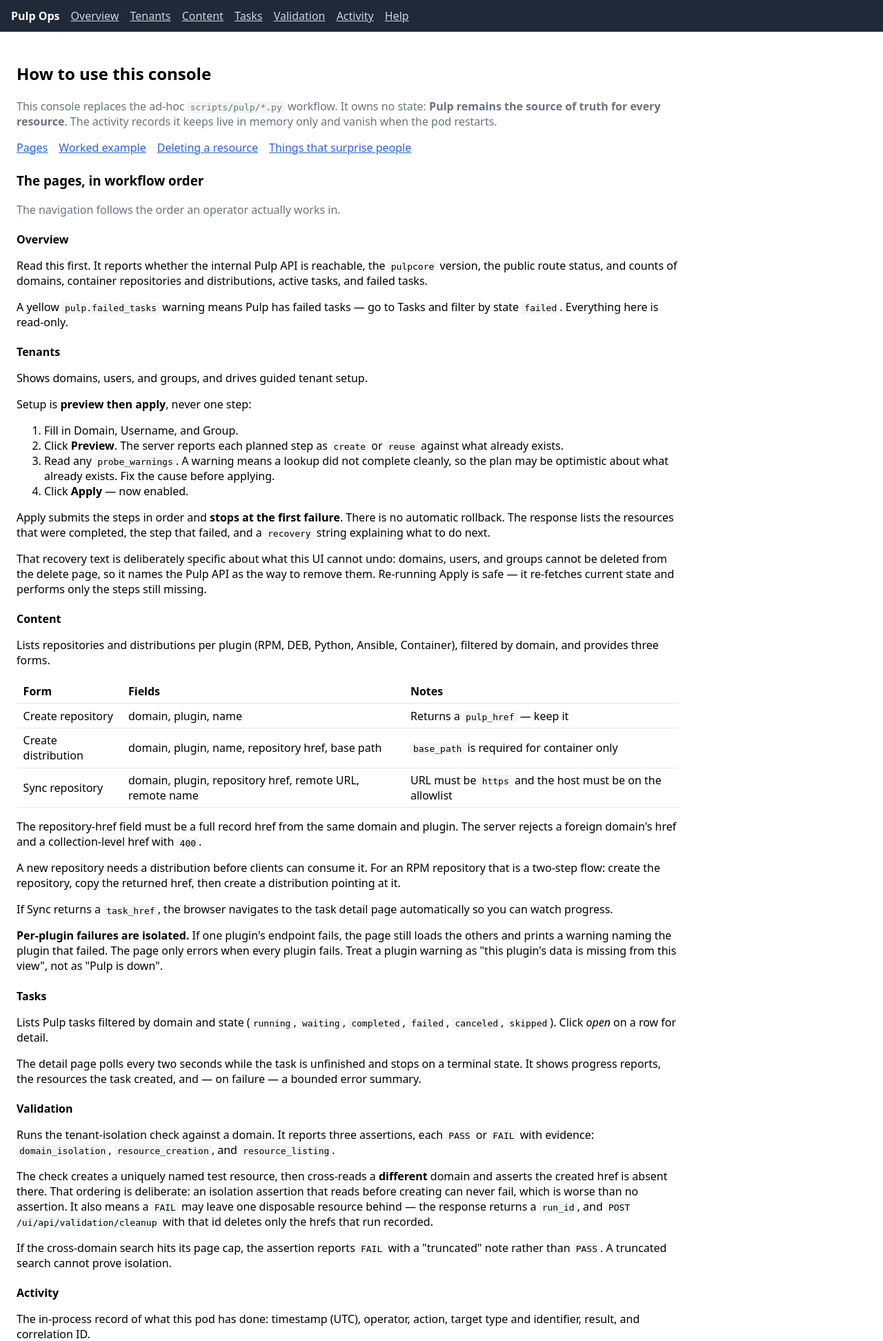
After one commit to wussh/pulp-ui, a Python web app: template app/templates/help.html in a window 1280 px wide. The commit adds this page. Shown: the top 1944 px of the page at 69% size. Run offline with Jinja, Linux system fonts and the light colour scheme; the template is opened without the code that fills it, so the values that code supplies are empty.

Commit message:
feat: add in-app usage guide at /ui/help

```diff
--- a/app/static/app.css
+++ b/app/static/app.css
@@ -8,3 +8,9 @@ main { padding: 1.5rem; max-width: 60rem; }
 .subtitle { color: #6b7280; }
 table { border-collapse: collapse; width: 100%; }
 th, td { text-align: left; padding: 0.4rem 0.6rem; border-bottom: 1px solid #e5e7eb; }
+.help-toc { display: flex; gap: 1rem; flex-wrap: wrap; margin: 1rem 0 1.5rem; }
+.help-toc a { color: #2563eb; }
+section { margin-bottom: 1.5rem; }
+section h4 { margin-bottom: 0.25rem; }
+pre { background: #f3f4f6; padding: 0.5rem 0.75rem; overflow-x: auto; }
+code { background: #f3f4f6; padding: 0.05rem 0.25rem; }
--- a/app/templates/base.html
+++ b/app/templates/base.html
@@ -16,6 +16,7 @@
       <a href="/ui/tasks">Tasks</a>
       <a href="/ui/validation">Validation</a>
       <a href="/ui/activity">Activity</a>
+      <a href="/ui/help">Help</a>
     </nav>
     <span class="operator">{{ current_user }}</span>
   </header>
--- /dev/null
+++ b/app/templates/help.html
@@ -0,0 +1,238 @@
+{% extends "base.html" %}
+{% block title %}Help — Pulp Operator UI{% endblock %}
+{% block content %}
+<h2>How to use this console</h2>
+
+<p class="subtitle">
+  This console replaces the ad-hoc <code>scripts/pulp/*.py</code> workflow. It owns no
+  state: <strong>Pulp remains the source of truth for every resource</strong>. The
+  activity records it keeps live in memory only and vanish when the pod restarts.
+</p>
+
+<div class="help-toc">
+  <a href="#pages">Pages</a>
+  <a href="#example">Worked example</a>
+  <a href="#delete">Deleting a resource</a>
+  <a href="#surprises">Things that surprise people</a>
+</div>
+
+<section id="pages">
+  <h3>The pages, in workflow order</h3>
+  <p class="subtitle">The navigation follows the order an operator actually works in.</p>
+
+  <h4>Overview</h4>
+  <p>
+    Read this first. It reports whether the internal Pulp API is reachable, the
+    <code>pulpcore</code> version, the public route status, and counts of domains,
+    container repositories and distributions, active tasks, and failed tasks.
+  </p>
+  <p>
+    A yellow <code>pulp.failed_tasks</code> warning means Pulp has failed tasks — go to
+    Tasks and filter by state <code>failed</code>. Everything here is read-only.
+  </p>
+
+  <h4>Tenants</h4>
+  <p>Shows domains, users, and groups, and drives guided tenant setup.</p>
+  <p>Setup is <strong>preview then apply</strong>, never one step:</p>
+  <ol>
+    <li>Fill in Domain, Username, and Group.</li>
+    <li>
+      Click <strong>Preview</strong>. The server reports each planned step as
+      <code>create</code> or <code>reuse</code> against what already exists.
+    </li>
+    <li>
+      Read any <code>probe_warnings</code>. A warning means a lookup did not complete
+      cleanly, so the plan may be optimistic about what already exists. Fix the cause
+      before applying.
+    </li>
+    <li>Click <strong>Apply</strong> — now enabled.</li>
+  </ol>
+  <p>
+    Apply submits the steps in order and <strong>stops at the first failure</strong>.
+    There is no automatic rollback. The response lists the resources that were completed,
+    the step that failed, and a <code>recovery</code> string explaining what to do next.
+  </p>
+  <p>
+    That recovery text is deliberately specific about what this UI cannot undo: domains,
+    users, and groups cannot be deleted from the delete page, so it names the Pulp API as
+    the way to remove them. Re-running Apply is safe — it re-fetches current state and
+    performs only the steps still missing.
+  </p>
+
+  <h4>Content</h4>
+  <p>
+    Lists repositories and distributions per plugin (RPM, DEB, Python, Ansible,
+    Container), filtered by domain, and provides three forms.
+  </p>
+  <table>
+    <thead>
+      <tr><th>Form</th><th>Fields</th><th>Notes</th></tr>
+    </thead>
+    <tbody>
+      <tr>
+        <td>Create repository</td>
+        <td>domain, plugin, name</td>
+        <td>Returns a <code>pulp_href</code> — keep it</td>
+      </tr>
+      <tr>
+        <td>Create distribution</td>
+        <td>domain, plugin, name, repository href, base path</td>
+        <td><code>base_path</code> is required for container only</td>
+      </tr>
+      <tr>
+        <td>Sync repository</td>
+        <td>domain, plugin, repository href, remote URL, remote name</td>
+        <td>URL must be <code>https</code> and the host must be on the allowlist</td>
+      </tr>
+    </tbody>
+  </table>
+  <p>
+    The repository-href field must be a full record href from the same domain and plugin.
+    The server rejects a foreign domain's href and a collection-level href with
+    <code>400</code>.
+  </p>
+  <p>
+    A new repository needs a distribution before clients can consume it. For an RPM
+    repository that is a two-step flow: create the repository, copy the returned href,
+    then create a distribution pointing at it.
+  </p>
+  <p>
+    If Sync returns a <code>task_href</code>, the browser navigates to the task detail
+    page automatically so you can watch progress.
+  </p>
+  <p>
+    <strong>Per-plugin failures are isolated.</strong> If one plugin's endpoint fails, the
+    page still loads the others and prints a warning naming the plugin that failed. The
+    page only errors when every plugin fails. Treat a plugin warning as "this plugin's
+    data is missing from this view", not as "Pulp is down".
+  </p>
+
+  <h4>Tasks</h4>
+  <p>
+    Lists Pulp tasks filtered by domain and state (<code>running</code>,
+    <code>waiting</code>, <code>completed</code>, <code>failed</code>,
+    <code>canceled</code>, <code>skipped</code>). Click <em>open</em> on a row for detail.
+  </p>
+  <p>
+    The detail page polls every two seconds while the task is unfinished and stops on a
+    terminal state. It shows progress reports, the resources the task created, and — on
+    failure — a bounded error summary.
+  </p>
+
+  <h4>Validation</h4>
+  <p>
+    Runs the tenant-isolation check against a domain. It reports three assertions, each
+    <code>PASS</code> or <code>FAIL</code> with evidence: <code>domain_isolation</code>,
+    <code>resource_creation</code>, and <code>resource_listing</code>.
+  </p>
+  <p>
+    The check creates a uniquely named test resource, then cross-reads a
+    <strong>different</strong> domain and asserts the created href is absent there. That
+    ordering is deliberate: an isolation assertion that reads before creating can never
+    fail, which is worse than no assertion. It also means a <code>FAIL</code> may leave one
+    disposable resource behind — the response returns a <code>run_id</code>, and
+    <code>POST /ui/api/validation/cleanup</code> with that id deletes only the hrefs that
+    run recorded.
+  </p>
+  <p>
+    If the cross-domain search hits its page cap, the assertion reports
+    <code>FAIL</code> with a "truncated" note rather than <code>PASS</code>. A truncated
+    search cannot prove isolation.
+  </p>
+
+  <h4>Activity</h4>
+  <p>
+    The in-process record of what this pod has done: timestamp (UTC), operator, action,
+    target type and identifier, result, and correlation ID.
+  </p>
+  <p>
+    <strong>These records live in memory only.</strong> A pod restart clears them. They are
+    not an audit log and should not be used as one. Use the correlation ID to find the
+    matching server logs:
+  </p>
+  <pre><code>kubectl -n pulp logs deploy/pulp-ops | grep &lt;correlation-id&gt;</code></pre>
+</section>
+
+<section id="example">
+  <h3>Worked example — publishing an RPM repository</h3>
+  <ol>
+    <li><strong>Overview</strong> — confirm Pulp is reachable and no failed-task warning is showing.</li>
+    <li>
+      <strong>Content</strong> — Domain <code>default</code>, Plugin <code>rpm</code>,
+      Name <code>&lt;repo-name&gt;</code> → Create. The output shows the new
+      <code>pulp_href</code>.
+    </li>
+    <li>Copy that href.</li>
+    <li>
+      <strong>Content</strong> — in Create distribution, paste it into Repository href,
+      give the distribution a name → Create.
+    </li>
+    <li><strong>Tasks</strong> — watch the task reach <code>completed</code>.</li>
+    <li><strong>Content</strong> — the repository now appears under the <code>rpm</code> section.</li>
+  </ol>
+</section>
+
+<section id="delete">
+  <h3>Deleting a resource</h3>
+  <p>
+    Deletion is not in the navigation. Open <a href="/ui/delete"><code>/ui/delete</code></a>
+    directly. The flow is layered on purpose:
+  </p>
+  <ol>
+    <li>Enter the domain and the exact resource href.</li>
+    <li>
+      Click <strong>Preview</strong>. This is required, not decorative — it fetches the
+      resource and shows its current type, name, domain, and href, plus a dependency
+      warning.
+    </li>
+    <li>
+      Read the dependency warning:
+      <ul>
+        <li><code>Referenced by: ...</code> — something still uses this resource.</li>
+        <li><code>No dependencies recorded</code> — nothing references it.</li>
+        <li>
+          <code>Dependency check could not complete: ...</code> — the lookup failed.
+          <strong>Do not read this as "no dependencies."</strong> The answer is unknown.
+        </li>
+      </ul>
+    </li>
+    <li>Tick the confirmation checkbox.</li>
+    <li>Click <strong>Delete</strong>.</li>
+  </ol>
+  <p>
+    Without the tick the server returns <code>400</code> and issues no delete. The gate is
+    enforced server-side, so disabling JavaScript or posting directly does not bypass it.
+  </p>
+  <p>
+    Only plugin-scoped resources are deletable here — repositories, distributions, remotes,
+    tasks. Domains, users, and groups are <strong>not</strong>: their hrefs are rejected by
+    design. Remove those through the Pulp API.
+  </p>
+</section>
+
+<section id="surprises">
+  <h3>Things that surprise people</h3>
+  <ul>
+    <li>
+      <strong>Task operations are asynchronous.</strong> An empty-looking result usually
+      means the task is still running. Check Tasks before concluding something failed.
+    </li>
+    <li>
+      <strong>Preview is load-bearing</strong> for tenant Apply and for Delete. Both exist
+      because the operation that follows is hard to undo.
+    </li>
+    <li>
+      <strong>Activity is not durable.</strong> It is a debugging aid for the current pod,
+      nothing more.
+    </li>
+    <li>
+      <strong>The Content page can be partially populated.</strong> A per-plugin warning is
+      a gap in one plugin's data, not a failed page.
+    </li>
+    <li>
+      <strong>A dependency check that fails is not a dependency check that passed.</strong>
+      The three states are distinguished deliberately.
+    </li>
+  </ul>
+</section>
+{% endblock %}
```
Also changed, not shown: app/main.py (+11 -1 lines), app/routes/help.py (added, +13 -0 lines), tests/test_help.py (added, +45 -0 lines).
